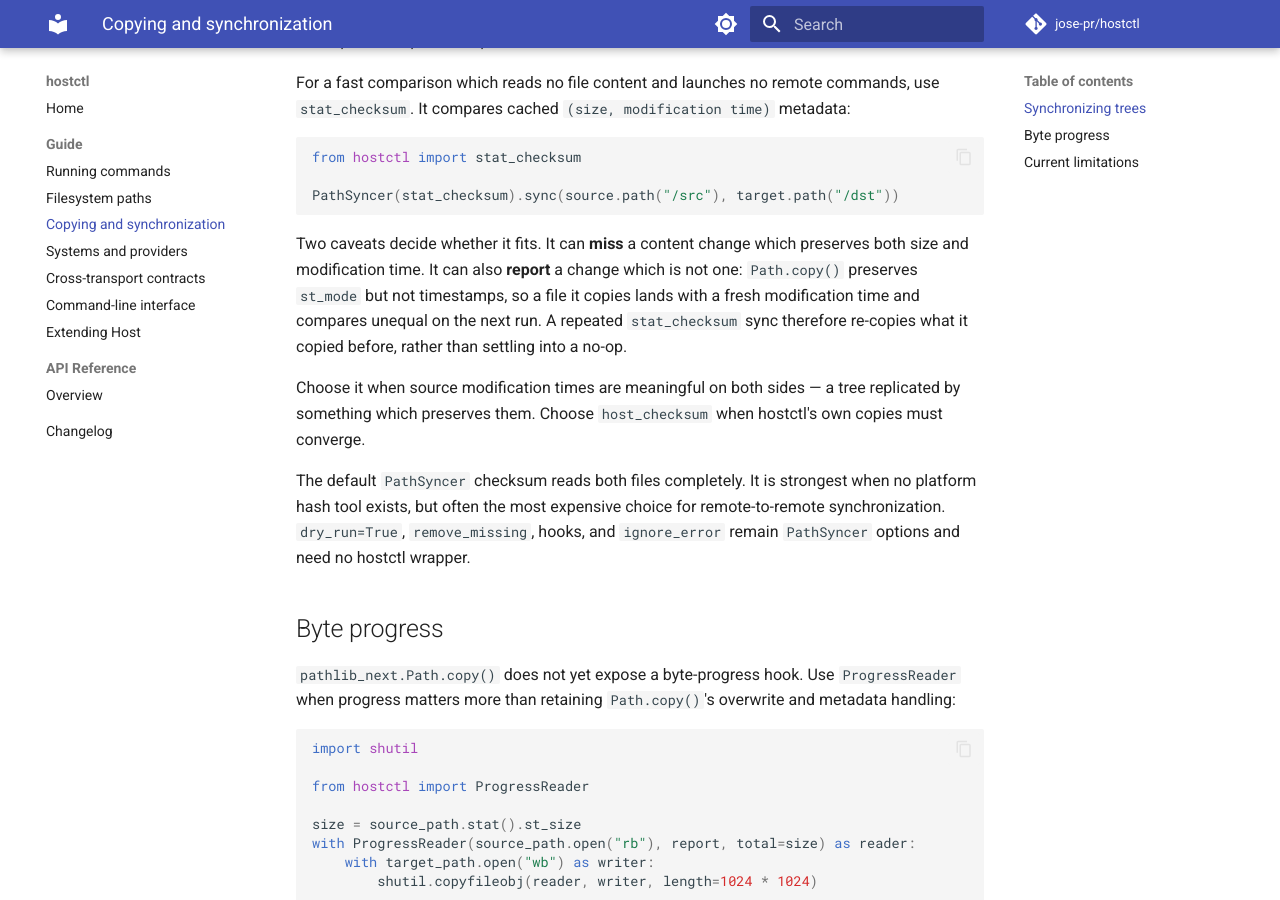
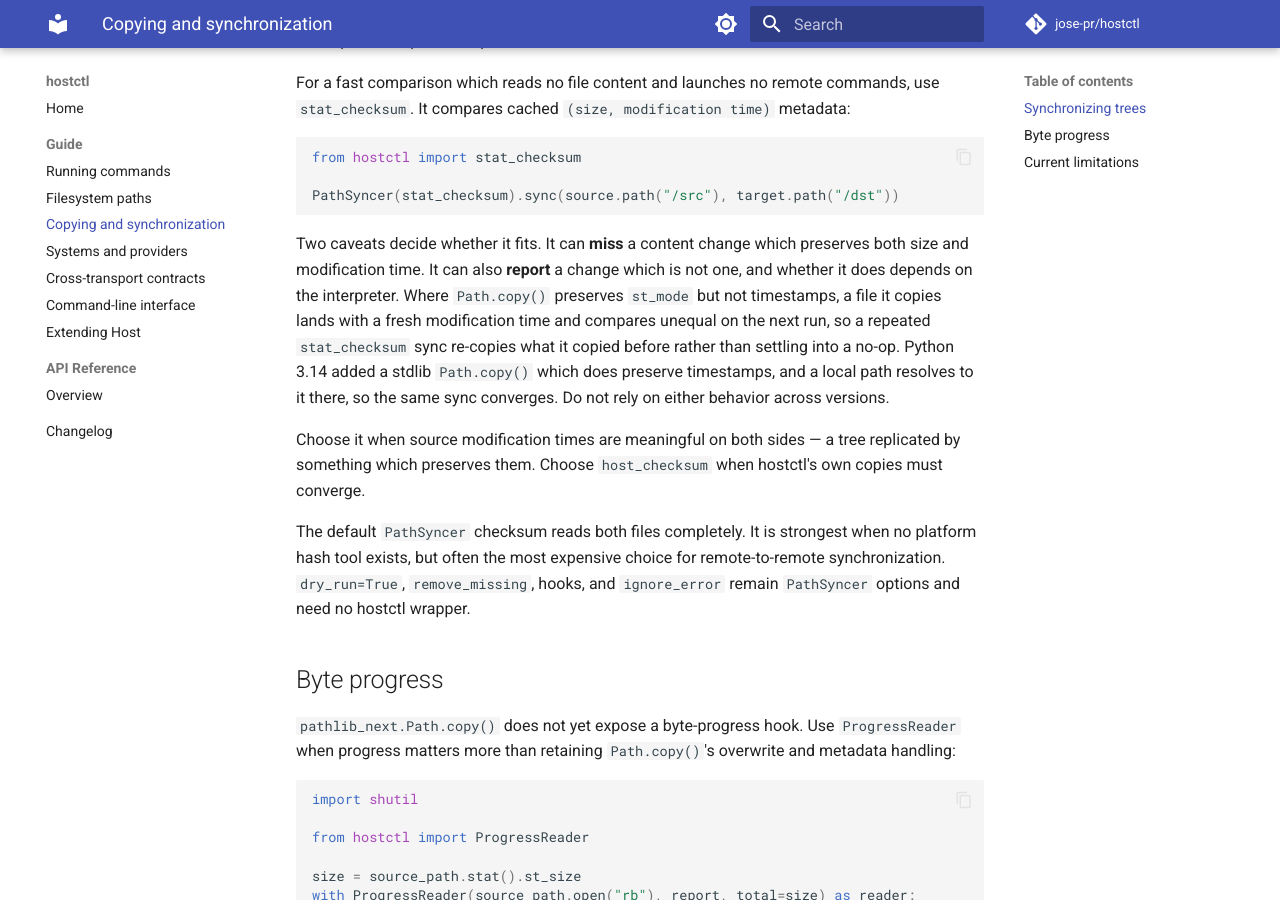
Before and after one commit to jose-pr/hostctl, an MkDocs documentation site: the page built from docs/guide/transfer.md, in a window 1280 px wide and 900 px high, scrolled down 1321 px. Built offline with MkDocs 1.6.1 and Material for MkDocs 9.7.7, drawn with Linux system fonts in a browser that asks for light colours; comment, search, counter and statistics services are not loaded.

Commit message:
fix: assert stat_checksum convergence per interpreter, not universally

```diff
--- a/docs/guide/transfer.md
+++ b/docs/guide/transfer.md
@@ -68,10 +68,13 @@ PathSyncer(stat_checksum).sync(source.path("/src"), target.path("/dst"))
 
 Two caveats decide whether it fits. It can **miss** a content change which
 preserves both size and modification time. It can also **report** a change
-which is not one: `Path.copy()` preserves `st_mode` but not timestamps, so a
-file it copies lands with a fresh modification time and compares unequal on the
-next run. A repeated `stat_checksum` sync therefore re-copies what it copied
-before, rather than settling into a no-op.
+which is not one, and whether it does depends on the interpreter. Where
+`Path.copy()` preserves `st_mode` but not timestamps, a file it copies lands
+with a fresh modification time and compares unequal on the next run, so a
+repeated `stat_checksum` sync re-copies what it copied before rather than
+settling into a no-op. Python 3.14 added a stdlib `Path.copy()` which does
+preserve timestamps, and a local path resolves to it there, so the same sync
+converges. Do not rely on either behavior across versions.
 
 Choose it when source modification times are meaningful on both sides — a tree
 replicated by something which preserves them. Choose `host_checksum` when
```
Also changed, not shown: 2 other files.
